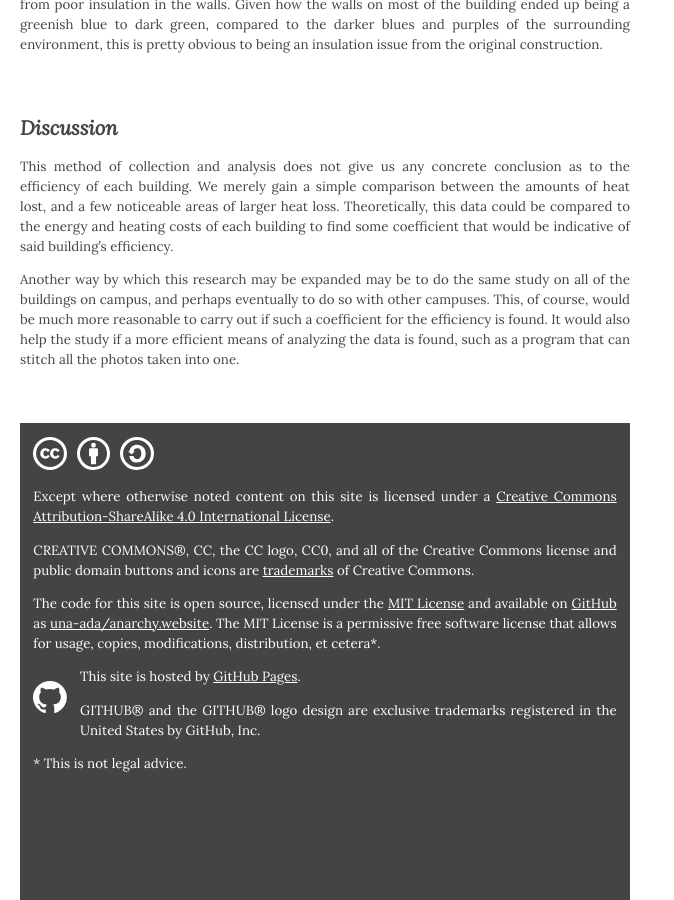
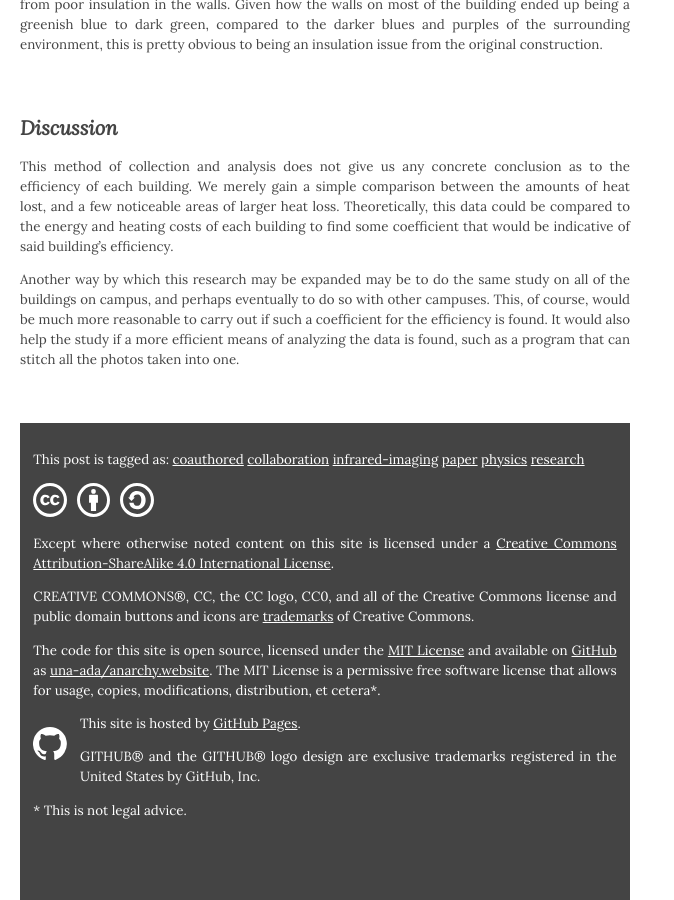
Before and after one commit to una-ada/anarchy.website, a Jekyll site: the page built from _posts/2016-03-12-cheocuii.md, in a window 1280 px wide and 900 px high, scrolled down 7505 px. Shown: the whole window, without its empty margins (0-674 px from the left). Built offline with Jekyll 4.4.1, drawn with Linux system fonts in a browser that asks for light colours; some web fonts are replaced.

Commit message:
stupid stupid stupid stupid stupid

```diff
--- a/_includes/footer.html
+++ b/_includes/footer.html
@@ -2,7 +2,7 @@
   -     https://help.github.com/articles/repository-metadata-on-github-pages/
   -->
 <footer>
-    {% if post.tags %}
+    {% if page.tags %}
         <p>This post is tagged as:
             {% assign sorttags = page.tags | sort %}
             {% for tag in sorttags %}
@@ -11,6 +11,7 @@
             {% endfor %}
         </p>
     {% endif %}
+
     {% if page.license == "ZERO"
        or page.license contains "BY" %}
         <img src="/assets/img/cc.svg"
```
